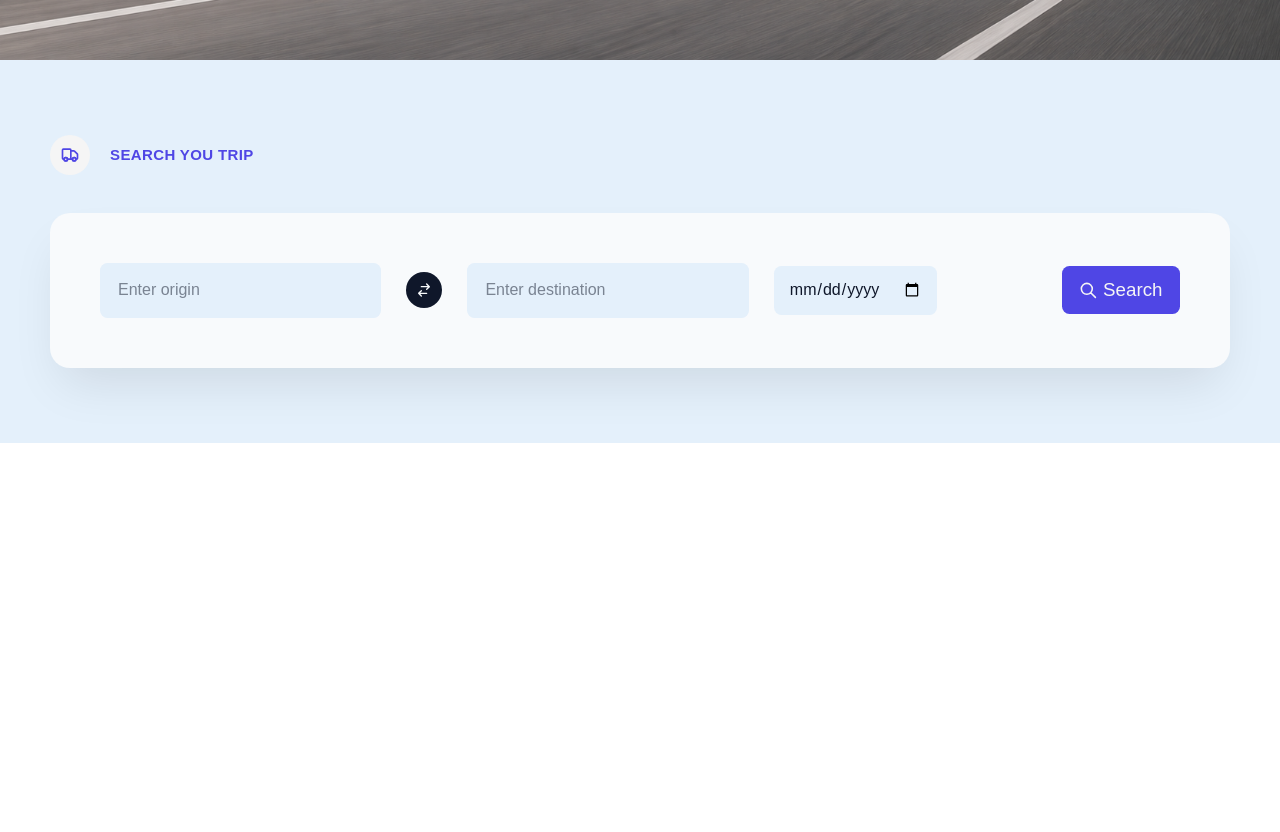
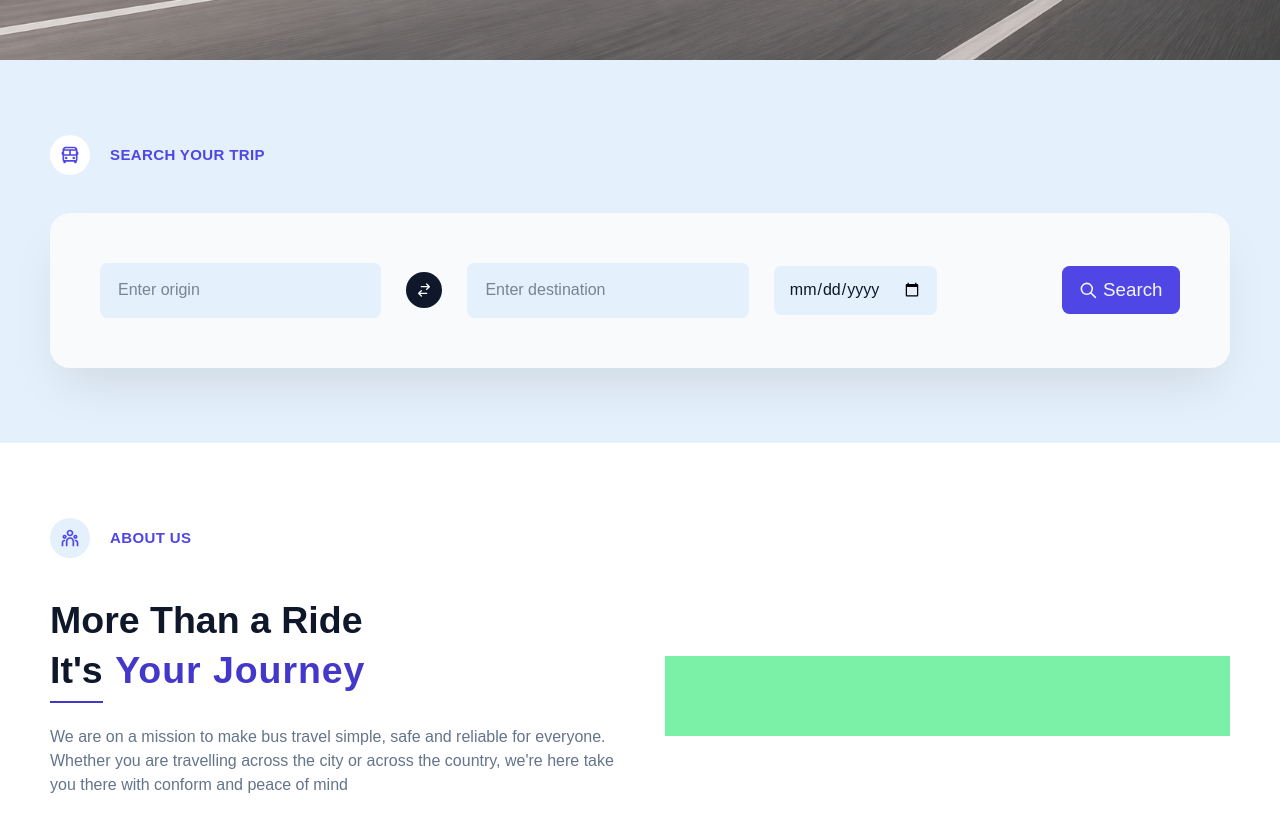
Before and after one commit to sudeshJha/bus-ticket-booking-system, a React (Vite) app: page /home in a window 1280 px wide. Shown: the part 740-1572 px from the top of the page. Before the commit the page ends 1183 px from the top, so only its background shows below. Built offline with nearby package versions, Linux system fonts and the light colour scheme.

Commit message:
about section - 1

```diff
--- a/src/components/ui/SectionHeader.jsx
+++ b/src/components/ui/SectionHeader.jsx
@@ -6,7 +6,7 @@ const SectionHeader = ({ children, heading }) => {
   return (
     <h2 className=" flex items-center gap-8 ">
       {children}
-      <span className="text-2xl text-primary font-semibold tracking-wide">
+      <span className="text-2xl text-primary font-semibold tracking-wide uppercase">
         {heading}
       </span>
     </h2>
--- /dev/null
+++ b/src/components/ui/about/AboutSection.jsx
@@ -0,0 +1,43 @@
+import React from "react";
+import SectionHeader from "../SectionHeader";
+import Icon from "../../util/Icon";
+import { RiTeamLine } from "react-icons/ri";
+
+const AboutSection = () => {
+  return (
+    <div className="bg-surface px-20 py-30">
+      <SectionHeader heading="about us">
+        <Icon
+          icon={<RiTeamLine />}
+          bgColor="bg-surface-dark"
+          color="text-primary"
+          size="small"
+        />
+      </SectionHeader>
+
+      <div className="grid grid-cols-2 items-center justify-center gap-20 py-15">
+        <div>
+          <h2 className="text-6xl/20 font-semibold text-text-primary mb-12">
+            More Than a Ride <br />
+            <span className="border-b-2 border-primary-hover pb-4 mr-5">
+              It&apos;s
+            </span>
+            <span className="text-primary-hover tracking-wide">
+              Your Journey
+            </span>
+          </h2>
+
+          <p className="text-text-secondary">
+            We are on a mission to make bus travel simple, safe and reliable for
+            everyone. Whether you are travelling across the city or across the
+            country, we&apos;re here take you there with conform and peace of
+            mind
+          </p>
+        </div>
+        <div className="bg-green-300 h-32"></div>
+      </div>
+    </div>
+  );
+};
+
+export default AboutSection;
--- a/src/components/ui/navbar/ThemeButton.jsx
+++ b/src/components/ui/navbar/ThemeButton.jsx
@@ -1,7 +1,8 @@
 import React from "react";
 import ButtonIcon from "../../util/ButtonIcon";
-import { HiOutlineMoon, HiOutlineSun } from "react-icons/hi";
+import { HiOutlineSun } from "react-icons/hi";
 import { useDarkMode } from "../../../context/ThemeContext";
+import { MdBrightness2 } from "react-icons/md";
 
 const ThemeButton = () => {
   const { isDarkMode, toggleTheme } = useDarkMode();
@@ -13,7 +14,7 @@ const ThemeButton = () => {
   return (
     <ButtonIcon
       onClick={handleClick}
-      icon={isDarkMode ? <HiOutlineMoon /> : <HiOutlineSun />}
+      icon={isDarkMode ? <MdBrightness2 /> : <HiOutlineSun />}
       color={isDarkMode ? "secondary" : "warning"}
     />
   );
--- a/src/components/ui/search/SearchBarSection.jsx
+++ b/src/components/ui/search/SearchBarSection.jsx
@@ -1,16 +1,17 @@
 import React from "react";
 import SearchBar from "./SearchBar";
-import { HiOutlineTruck } from "react-icons/hi";
 import Icon from "../../util/Icon";
 import SectionHeader from "../SectionHeader";
+import { BiBus } from "react-icons/bi";
+import { FcUnlock } from "react-icons/fc";
 
 const SearchBarSection = () => {
   return (
     <div className="bg-surface-dark px-20 py-30 flex flex-col  justify-center gap-15">
-      <SectionHeader heading="SEARCH YOU TRIP">
+      <SectionHeader heading="search your trip">
         <Icon
-          icon={<HiOutlineTruck />}
-          bgColor="bg-primary-anti"
+          icon={<BiBus />}
+          bgColor="bg-surface"
           color="text-primary"
           size="small"
         />
--- a/src/pages/Home.jsx
+++ b/src/pages/Home.jsx
@@ -2,6 +2,7 @@ import React from "react";
 import Navbar from "../components/ui/navbar/Navbar";
 import HeroSection from "../components/ui/hero/HeroSection";
 import SearchBarSection from "../components/ui/search/SearchBarSection";
+import AboutSection from "../components/ui/about/AboutSection";
 
 const Home = () => {
   return (
@@ -9,6 +10,7 @@ const Home = () => {
       <Navbar />
       <HeroSection />
       <SearchBarSection />
+      <AboutSection />
     </>
   );
 };
```
